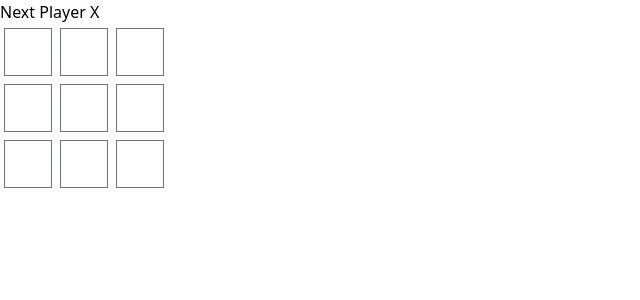
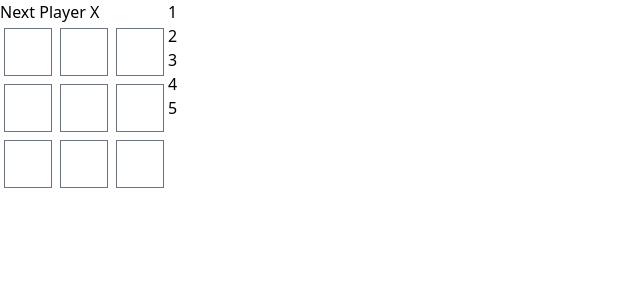
Before and after one commit to shejanNizam/tic-tac-toe, a React (Vite) app: page / in a window 1280 px wide. Shown: the top 300 px of the page, without its empty margins (0-640 px from the left). Built offline with nearby package versions, Linux system fonts and the light colour scheme.

Commit message:
lifting state up again

```diff
--- a/src/App.jsx
+++ b/src/App.jsx
@@ -2,10 +2,7 @@ import { useState } from "react";
 import Square from "./components/Square";
 import calculateWinner from "./utils/utils";
 
-export default function Board() {
-  const [squares, setSquares] = useState(Array(9).fill(null));
-  const [xIsNext, setXIsNext] = useState(true);
-
+function Board({ xIsNext, squares, onPlay }) {
   const winner = calculateWinner(squares);
   let status;
 
@@ -27,8 +24,7 @@ export default function Board() {
     } else {
       newSquare[i] = "0";
     }
-    setSquares(newSquare);
-    setXIsNext(!xIsNext);
+    onPlay();
   }
 
   return (
@@ -54,3 +50,32 @@ export default function Board() {
     </>
   );
 }
+
+export default function Game() {
+  const [history, setHistory] = useState([Array(9).fill(null)]);
+  const [xIsNext, setXIsNext] = useState(true);
+
+  const currentSquares = history[history.length - 1];
+
+  const handlePlay = (nextSquares) => {
+    setXIsNext(!xIsNext);
+    setHistory([...history, nextSquares]);
+  };
+
+  return (
+    <div className="flex">
+      <div>
+        <Board xIsNext={xIsNext} squares={currentSquares} onPlay={handlePlay} />
+      </div>
+      <>
+        <ol>
+          <li>1</li>
+          <li>2</li>
+          <li>3</li>
+          <li>4</li>
+          <li>5</li>
+        </ol>
+      </>
+    </div>
+  );
+}
```
